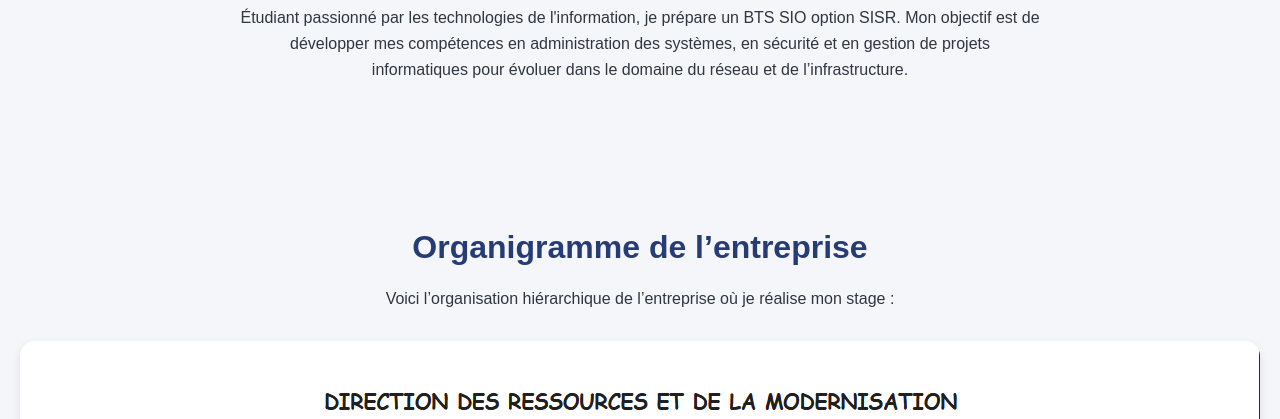
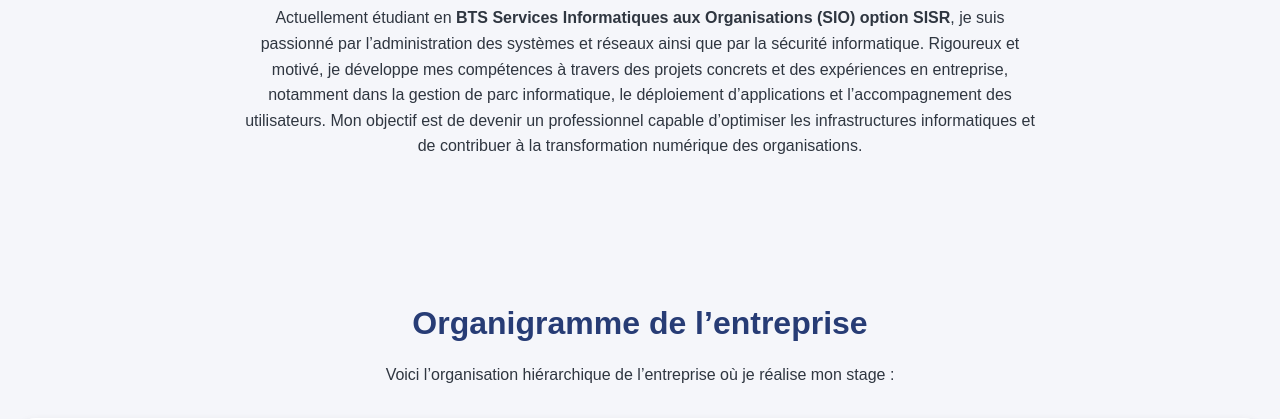
Before and after one commit to terguez/portfolio-bts, a plain HTML site: page index.html in a window 1280 px wide. Shown: the part 681-1100 px from the top of the page. Drawn offline with Linux system fonts and the light colour scheme.

Commit message:
Update index.html

```diff
--- a/index.html
+++ b/index.html
@@ -307,9 +307,10 @@
   <section class="content" id="apropos">
     <h2>À propos de moi</h2>
     <p>
-      Étudiant passionné par les technologies de l'information, je prépare un BTS SIO option SISR.
-      Mon objectif est de développer mes compétences en administration des systèmes, en sécurité
-      et en gestion de projets informatiques pour évoluer dans le domaine du réseau et de l’infrastructure.
+      Actuellement étudiant en <strong>BTS Services Informatiques aux Organisations (SIO) option SISR</strong>, je suis passionné par l’administration des systèmes et réseaux ainsi que par la sécurité informatique.
+    Rigoureux et motivé, je développe mes compétences à travers des projets concrets et des expériences en entreprise, notamment dans la gestion de parc informatique, le déploiement d’applications et l’accompagnement des utilisateurs.
+    Mon objectif est de devenir un professionnel capable d’optimiser les infrastructures informatiques et de contribuer à la transformation numérique des organisations.
+  </p>
     </p>
   </section>
 
```
